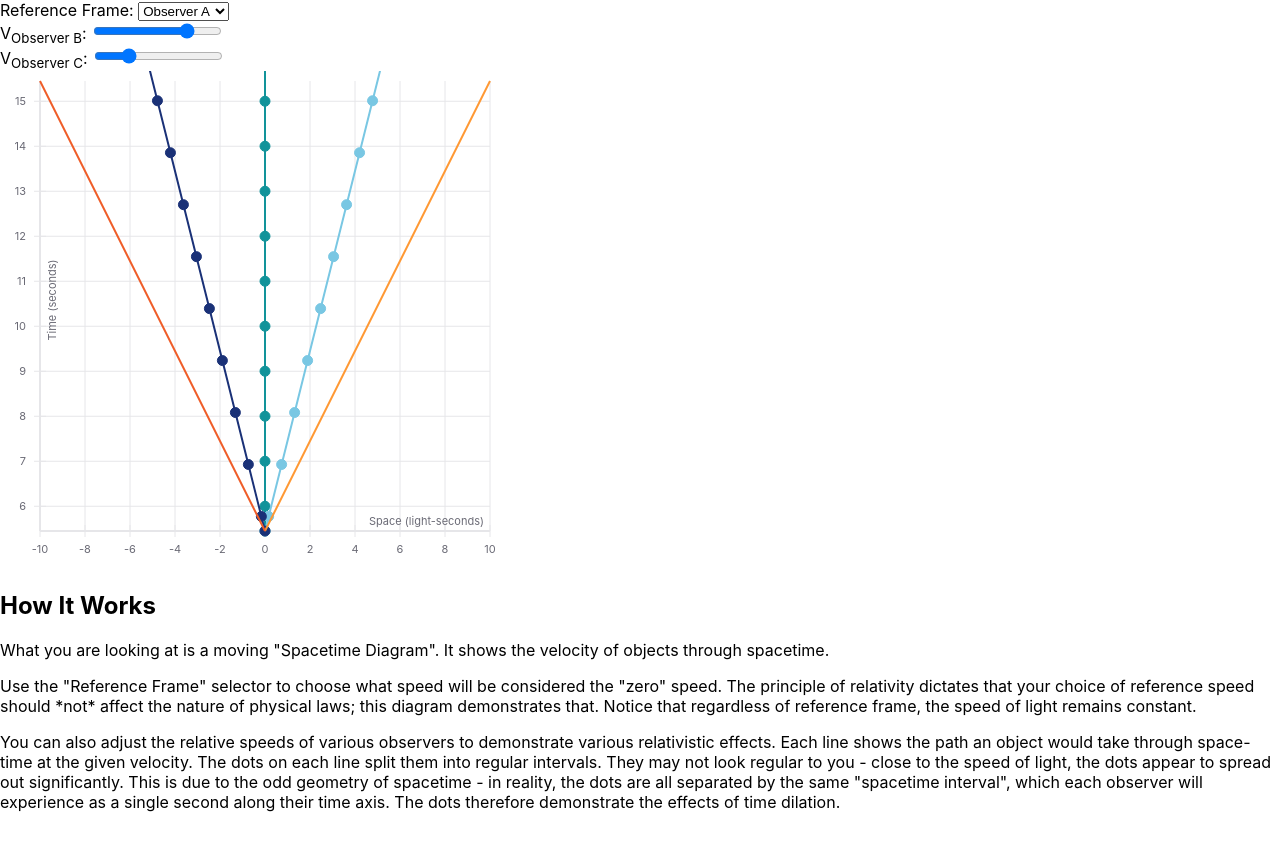
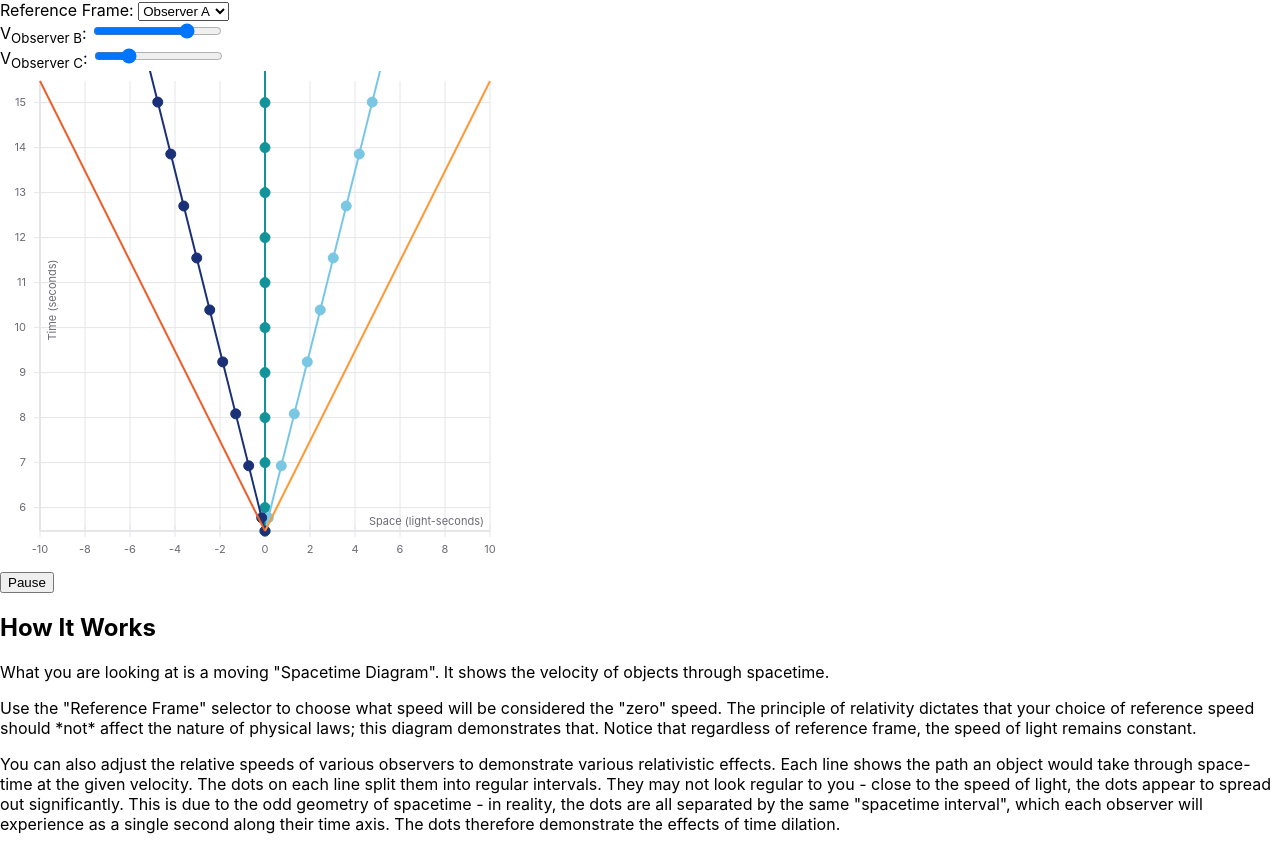
Before and after one commit to Technologenesis/special-relativity, a React (Create React App) app: page / in a window 1280 px wide. Before the commit the page ends 828 px from the top, so only its background shows below. Built offline with nearby package versions, Linux system fonts and the light colour scheme.

Commit message:
fixed animations - again

```diff
--- a/src/App.js
+++ b/src/App.js
@@ -4,91 +4,97 @@ import {XYPlot, VerticalGridLines, HorizontalGridLines, XAxis, YAxis, LineMarkSe
 import '../node_modules/react-vis/dist/style.css';
 
 class App extends React.Component {
+    static defaultProps = {
+        animation_step: .02,
+        perspective_shift_animation_length: .2
+    }
+
     constructor(props) {
         super(props);
         this.state = {
             perspective: 0,
+            paused: false,
             observers: [
                 {
                     name: "Observer A",
                     relative_velocity: 0,
-                    proper_time: 0
+                    proper_time: 0,
+                    acceleration: null
                 },
                 {
                     name: "Observer B",
                     relative_velocity: 0.5,
-                    proper_time: 0
+                    proper_time: 0,
+                    acceleration: null
                 },
                 {
                     name: "Observer C",
                     relative_velocity: -0.5,
-                    proper_time: 0
+                    proper_time: 0,
+                    acceleration: null
                 }
         ]};
         this.set_relative_velocity = this.set_relative_velocity.bind(this);
         this.lorentzian_transform = this.lorentzian_transform.bind(this);
+        this.togglePaused = this.togglePaused.bind(this);
     }
 
     componentDidMount() {
         setInterval(() => {
             this.setState({
-                observers: this.state.observers.map(observer => {
+                observers: this.state.observers.map((observer) => {
+                    let new_vel = observer.relative_velocity;
+                    let new_accel = observer.acceleration;
+                    if(new_accel != null) {
+                        const acceleration_sign = new_accel.rate < 0;
+                        new_vel = observer.acceleration ? observer.relative_velocity +observer.acceleration.rate*this.props.animation_step :
+                            observer.relative_velocity;
+                        const diff_sign = new_accel.final - new_vel < 0;
+                        if(acceleration_sign !== diff_sign) {
+                            new_vel = observer.acceleration.final;
+                            new_accel = null;
+                        }
+                    }
+
                     return {
-                        name: observer.name,
-                        relative_velocity: observer.relative_velocity,
-                        proper_time: observer.proper_time + .05/this.gamma(observer.relative_velocity)
+                        proper_time: this.state.paused ? observer.proper_time : observer.proper_time + this.props.animation_step/this.gamma(observer.relative_velocity),
+                        relative_velocity: new_vel,
+                        acceleration: new_accel,
+                        name: observer.name
                     }
                 })
             })
-        }, 50);
+        }, this.props.animation_step*1000);
     }
 
     set_relative_velocity(idx, velocity) {
         let observers = this.state.observers;
-        observers[idx].relative_velocity = velocity;
+        observers[idx].relative_velocity = parseFloat(velocity);
         this.setState({observers: observers});
     }
 
-    set_perpective(idx) {
+    set_perspective(idx) {
         const parsed_idx = parseInt(idx);
-        const new_reference_velocity = this.state.observers[parsed_idx].relative_velocity;
-        this.accelerate_to(new_reference_velocity);
-        this.setState({perspective: parsed_idx});
-    }
-
-    accelerate_to(velocity) {
-        const initial_velocities = this.state.observers.map(observer => observer.relative_velocity);
+        const velocity = this.state.observers[parsed_idx].relative_velocity;
         const final_velocities = this.state.observers.map(observer => {
             return (observer.relative_velocity - velocity) / (1 - observer.relative_velocity*velocity);
         });
-        const velocity_diffs = initial_velocities.map((v, idx) => final_velocities[idx]-v);
-        let counter = 0;
-        const interval_id = setInterval(() => {
-            if(counter === 10) {
-                this.setState({
-                    observers: this.state.observers.map((observer, idx) => {
-                        return {
-                            name: observer.name,
-                            relative_velocity: final_velocities[idx],
-                            proper_time: observer.proper_time
-                        }
-                    })
-                });
-                clearInterval(interval_id);
-            } else {
-                counter += 1;
-                this.setState({
-                    observers: this.state.observers.map((observer, idx) => {
-                        const new_rel_vel = initial_velocities[idx]+velocity_diffs[idx]*(counter/10);
-                        return {
-                            name: observer.name,
-                            relative_velocity: new_rel_vel,
-                            proper_time: observer.proper_time
-                        }
-                    })
-                });
-            }
-        }, 20);
+        this.setState({
+            observers:final_velocities.map((vel, idx) => {
+                const observer = this.state.observers[idx];
+                const acceleration = {
+                    rate: (vel-observer.relative_velocity)/this.props.perspective_shift_animation_length,
+                    final: vel
+                };
+                return {
+                    name: observer.name,
+                    relative_velocity: observer.relative_velocity,
+                    proper_time: observer.proper_time,
+                    acceleration: acceleration
+                }
+            }),
+            perspective: parsed_idx
+        });
     }
 
     get_spacetime_intervals(observer, interval=1, max=10) {
@@ -117,12 +123,16 @@ class App extends React.Component {
         return 1/Math.sqrt(1-velocity**2);
     }
 
+    togglePaused() {
+        this.setState({paused: !this.state.paused});
+    }
+
     render() {
         const time = this.state.observers[this.state.perspective].proper_time;
         return (
             <div>
                 <form>
-                    <label>Reference Frame: <select name="perspective" onChange={event => this.set_perpective(event.target.value)}>
+                    <label>Reference Frame: <select name="perspective" onChange={event => this.set_perspective(event.target.value)}>
                         {
                             this.state.observers.map((observer, idx) => (
                                 <option key={idx} value={idx}>{observer.name}</option>
@@ -146,6 +156,9 @@ class App extends React.Component {
                     <LineSeries data={[{x: 0, y: time}, {x:  10, y: time+10}]}/>
                     <LineSeries data={[{x: 0, y: time}, {x: -10, y: time+10}]}/>
                 </XYPlot>
+
+                <button onClick={this.togglePaused}>Pause</button>
+
                 <h2>How It Works</h2>
                 <p>
                     What you are looking at is a moving "Spacetime Diagram".  It shows the velocity of objects through
```
